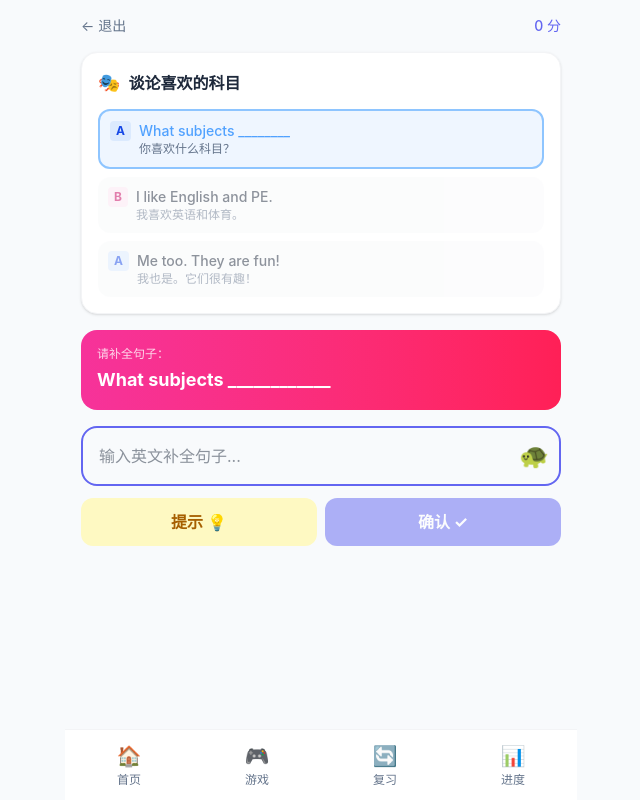
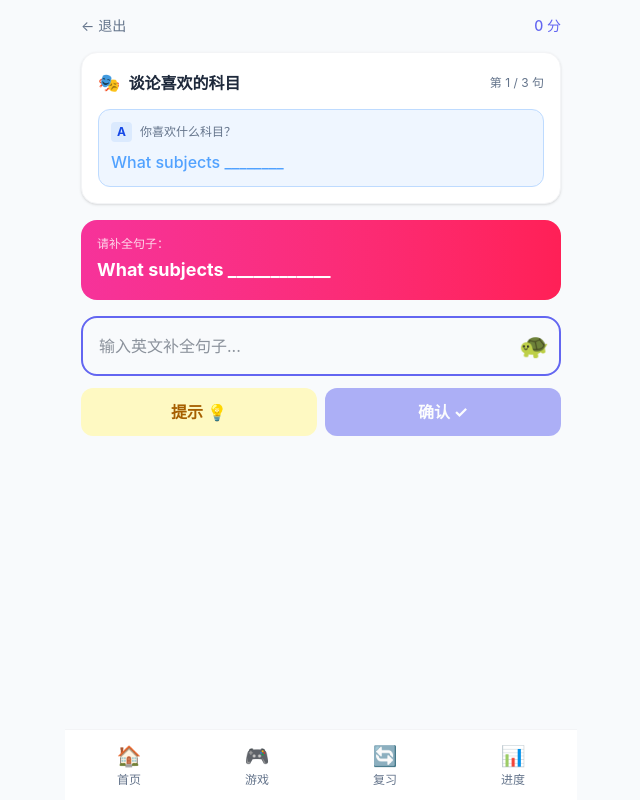
Before and after one commit to aidai524/playeng, a Next.js app: page /game/roleplay in a window 1280 px wide. Both pictures are taken after a click on the button "开始扮演 🎭". Shown: the whole page, without its empty margins (319-959 px from the left). Built offline with nearby package versions, Linux system fonts and the light colour scheme.

Commit message:
fix: hide all dialogue lines during roleplay input, only show current sentence hint
Ultraworked with [Sisyphus](https://github.com/code-yeongyu/oh-my-openagent)

Co-authored-by: Sisyphus <clio-agent@sisyphuslabs.ai>

```diff
--- a/src/app/game/roleplay/page.tsx
+++ b/src/app/game/roleplay/page.tsx
@@ -202,13 +202,26 @@ function RolePlayContent() {
           <div className="flex items-center gap-2 mb-3">
             <span className="text-lg">🎭</span>
             <h3 className="font-bold">{dialogue.title}</h3>
+            <span className="text-xs text-text-light ml-auto">第 {lineIdx + 1} / {dialogue.lines.length} 句</span>
           </div>
+          {!lineFeedback ? (
+            <div className="bg-blue-50 rounded-xl p-3 border border-blue-200">
+              <div className="flex items-center gap-2 mb-2">
+                <span className={`font-bold text-xs px-1.5 py-0.5 rounded ${
+                  currentLine.speaker === "A" ? "bg-blue-100 text-blue-700" : "bg-pink-100 text-pink-700"
+                }`}>
+                  {currentLine.speaker}
+                </span>
+                <span className="text-text-light text-xs">{currentLine.cn}</span>
+              </div>
+              <p className="font-medium text-blue-400">{firstHalf} ________</p>
+            </div>
+          ) : (
           <div className="space-y-2">
             {dialogue.lines.map((line, i) => {
               const isPast = i < lineIdx
               const isCurrent = i === lineIdx
               const fb = feedback[i]
-              const isAnswered = isCurrent && !!lineFeedback
               return (
                 <div
                   key={i}
@@ -229,11 +242,7 @@ function RolePlayContent() {
                       {line.speaker}
                     </span>
                     <div className="flex-1">
-                      {isCurrent && !isAnswered ? (
-                        <p className="font-medium text-blue-400">{firstHalf} ________</p>
-                      ) : (
-                        <p className="font-medium">{line.en}</p>
-                      )}
+                      <p className="font-medium">{line.en}</p>
                       <p className="text-text-light text-xs">{line.cn}</p>
                     </div>
                     {isPast && (
@@ -244,6 +253,7 @@ function RolePlayContent() {
               )
             })}
           </div>
+          )}
         </div>
 
         <div className="bg-gradient-to-r from-pink-500 to-rose-500 rounded-2xl p-4 text-white">
```
